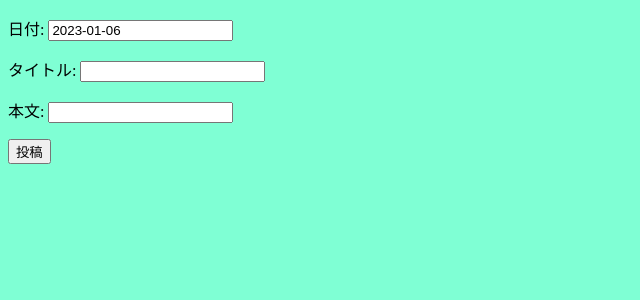
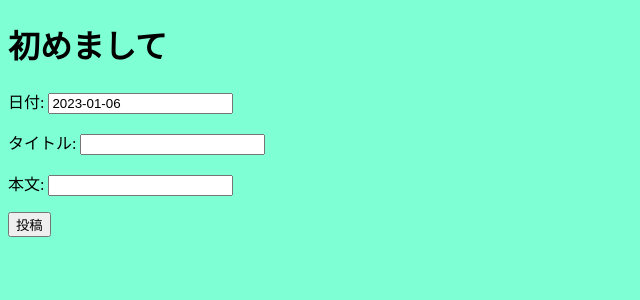
Before and after one commit to fuku-000/web-project, a Django app: template templates/webweb_create.html in a window 1280 px wide. Shown: the top 300 px of the page, without its empty margins (0-640 px from the left). Run offline with Django 4.2, Linux system fonts and the light colour scheme; the template is opened without the code that fills it: values that come from a table or form of the project are taken from there, others are empty.

Commit message:
Update webweb_create.html

```diff
--- a/templates/webweb_create.html
+++ b/templates/webweb_create.html
@@ -6,6 +6,7 @@
     <title>MyDiaryApp</title>
 </head>
 <body>
+ <h1>初めまして</h1>
 
 <form method="post">
     {% csrf_token %}
```
